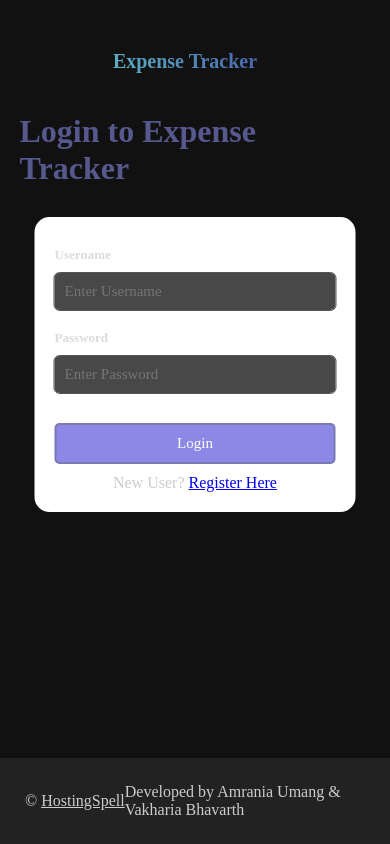
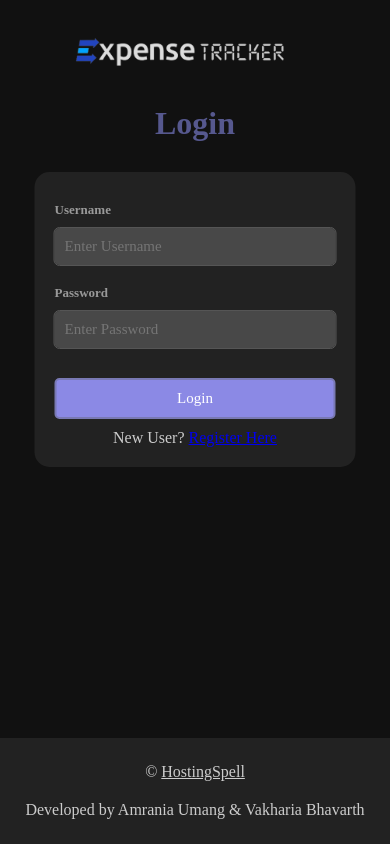
Before and after one commit to Bhavarth005/expense-tracker, a Flask app: page / in a window 390 px wide. Run offline with Flask 3, Linux system fonts and the light colour scheme.

Commit message:
Deploy changes

```diff
--- a/static/login.css
+++ b/static/login.css
@@ -18,7 +18,7 @@ body{
     flex-direction: column;
     align-items: center;
     margin-left: 50%;
-    margin-top: 50px;
+    margin-top: 35px;
     transform: translateX(-50%);
 }
 
@@ -41,7 +41,7 @@ body{
 }
 .heading{
     color: #56588e;
-    margin-top: 40px;
+    margin-top: 30px;
 }
 
 .form{
@@ -110,7 +110,6 @@ body{
         width: 90vw;
     }
     .form{
-        background: #fff;
         outline: none;
     }
 }
--- a/templates/footer.html
+++ b/templates/footer.html
@@ -17,6 +17,14 @@
             padding: 25px;
         }
 
+        @media(max-width: 720px){
+            footer{
+                flex-direction: column;
+                gap: 20px;
+                text-align: center;
+            }
+        }
+
         footer a{
             color: #ccc;
         }
--- a/templates/login.html
+++ b/templates/login.html
@@ -11,9 +11,9 @@
 <body>
     <div class="main-container">
         <div class="logo-container">
-            <h1>Expense Tracker</h1>
+            <img src="{{ url_for('static', filename='logo.png') }}" class="logo">
         </div>
-        <h1 class="heading">Login to Expense Tracker</h1>
+        <h1 class="heading" style="text-align: center;">Login</h1>
         <form action="{{url_for('login')}}" method="POST" class="form">
             <p class="field-label">Username</p>
             <input type="text" name="username" id="username" placeholder="Enter Username" required autocomplete="off">
--- a/templates/register.html
+++ b/templates/register.html
@@ -11,10 +11,9 @@
 <body>
     <div class="main-container">
         <div class="logo-container">
-            <!-- <img src="../img/logo.png" class="logo"> -->
-            <h1>Expense Tracker</h1>
+            <img src="{{ url_for('static', filename='logo.png') }}" class="logo">
         </div>
-        <h1 class="heading" id="register_head_text">Register to Expense Tracker</h1>
+        <h1 class="heading" id="register_head_text" style="text-align: center;">Register</h1>
         <form action="{{url_for('create_account')}}" method="POST" class="form">
             <p class="field-label">Username</p>
             <input type="text" name="username" id="username" placeholder="Enter Username" required autocomplete="off">
```
